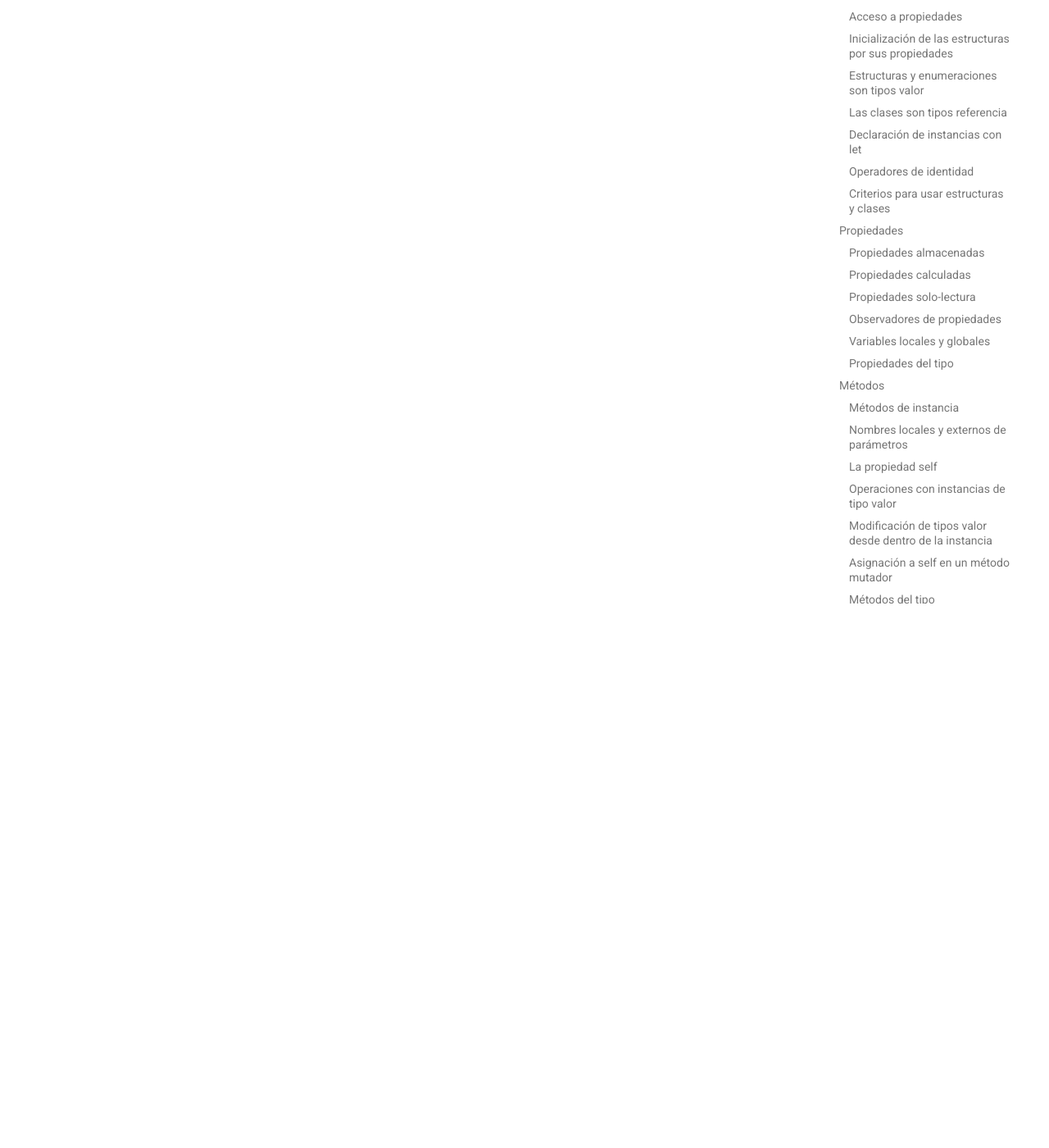
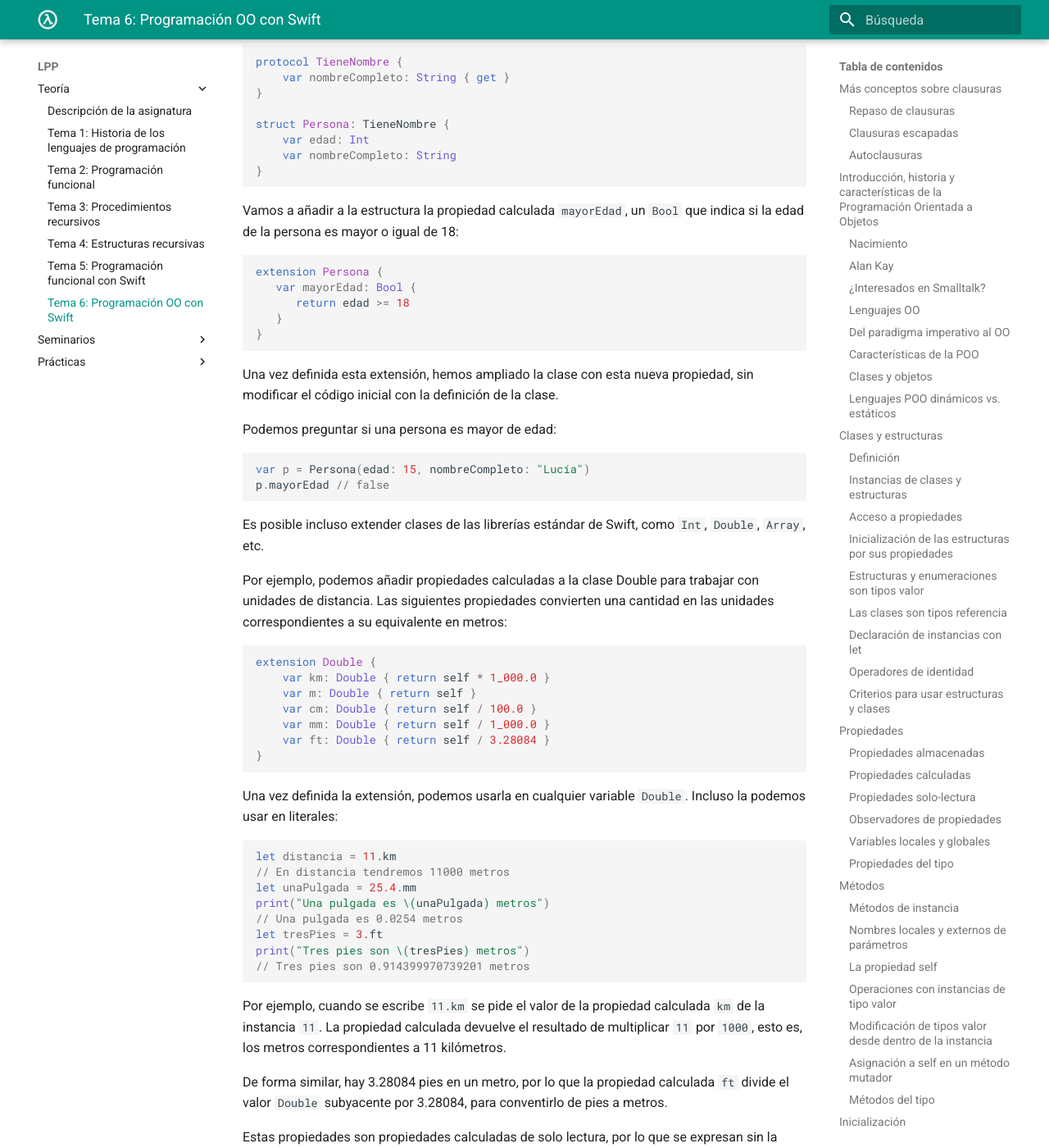
Before and after one commit to domingogallardo/apuntes-lpp, an MkDocs documentation site: the page built from docs/teoria/tema06-programacion-orientada-objetos-swift/tema06-programacion-orientada-objetos-swift.md, in a window 1280 px wide and 1400 px high, scrolled down 49289 px. Shown: the whole window at 82% size. Built offline with MkDocs 1.6.1 and Material for MkDocs 9.7.7, drawn with Linux system fonts in a browser that asks for light colours; some of the changed text lies outside the part shown.

Commit message:
Última semana

````diff
--- a/docs/teoria/tema06-programacion-orientada-objetos-swift/tema06-programacion-orientada-objetos-swift.md
+++ b/docs/teoria/tema06-programacion-orientada-objetos-swift/tema06-programacion-orientada-objetos-swift.md
@@ -2583,7 +2583,6 @@ embargo, en el momento en se almacenan en la constante
 `objetoConArea`, sólo se sabe que son del tipo `TieneArea`, por lo que
 sólo podremos acceder a su propiedad `area`.
 
-<!--
 
 ## Extensiones
 
@@ -2594,7 +2593,7 @@ conoce como _modelado retroactivo_).
 
 Entre otras cosas, las extensiones pueden:
 
-- Añadir propiedades calculadas de instancia y de tipo
+- Añadir **propiedades calculadas** de instancia y de tipo
 - Definir métodos de instancia y de tipo
 - Proporcionar nuevos inicializadores
 - Hacer que un tipo existente se ajuste a un protocolo
@@ -2602,10 +2601,12 @@ Entre otras cosas, las extensiones pueden:
 
 ### Sintaxis
 
-Para declarar una extensión hay que usar la palabra clave `extension`:
-
-```swift
-extension UnTipo {
+Para declarar una extensión hay que usar la palabra clave `extension`,
+indicando después el tipo que se quiere extender (enumeración, clase,
+estructura o protocolo)
+
+```swift
+extension UnTipoExistente {
     // nueva funcionalidad para añadir a UnTipo
 }
 ```
@@ -2613,9 +2614,21 @@ extension UnTipo {
 ### Propiedades calculadas
 
 Las extensiones pueden añadir propiedades calculadas de instancias y
-de tipos. Como primer ejemplo, vamos a añadir a la clase persona
-definida anteriormente la propiedad calculada `mayorEdad`, un `Bool` que
-indica si la edad de la persona es mayor o igual de 18:
+de tipos. Como primer ejemplo, recordemos el tipo `Persona`:
+
+```swift
+protocol TieneNombre {
+    var nombreCompleto: String { get }
+}
+
+struct Persona: TieneNombre {
+    var edad: Int
+    var nombreCompleto: String
+}
+```
+
+Vamos a añadir a la estructura la propiedad calculada `mayorEdad`, un
+`Bool` que indica si la edad de la persona es mayor o igual de 18:
 
 ```swift
 extension Persona {
@@ -2653,6 +2666,12 @@ extension Double {
     var mm: Double { return self / 1_000.0 }
     var ft: Double { return self / 3.28084 }
 }
+```
+
+Una vez definida la extensión, podemos usarla en cualquier variable
+`Double`. Incluso la podemos usar en literales:
+
+```swift
 let distancia = 11.km
 // En distancia tendremos 11000 metros
 let unaPulgada = 25.4.mm
@@ -2699,10 +2711,8 @@ nuestros propios tipos como parámetros de la inicialización, o para
 proporcionar opciones adicionales que no estaban incluidos en la
 implementación original del tipo.
 
-El siguiente ejemplo define una estructura `Rectangulo` que representa
-un rectángulo geométrico. Este ejemplo también define dos estructuras
-auxiliares llamadas `Tamaño` y `Punto`, que proporcionan valores por
-defecto de 0.0 a todas sus propiedades:
+Recordemos la estructura `Rectangulo`, definida por un `Punto` y un
+`Tamaño`. Supongamos que la definimos sin inicializadores:
 
 ```swift
 struct Tamaño {
@@ -2717,10 +2727,10 @@ struct Rectangulo {
 }
 ```
 
-Debido a que la estructura `Rectangulo` proporciona valores por
-defecto para todas sus propiedades, tiene un inicializador por defecto
-que puede utilizarse para crear nuevas instancias. También podemos
-inicializarlo asignando todas sus propieades:
+Recordemos que debido a que la estructura `Rectangulo` proporciona
+valores por defecto para todas sus propiedades, tiene un inicializador
+por defecto que puede utilizarse para crear nuevas instancias. También
+podemos inicializarlo asignando todas sus propieades:
 
 ```swift
 let rectanguloPorDefecto = Rectangulo()
@@ -2759,7 +2769,8 @@ propiedades:
 Las extensiones pueden añadir nuevos métodos de instancia y nuevos
 métodos del tipo.
 
-Por ejemplo, podemos añadir el método `descripcion()` a la estructura `Persona`:
+Por ejemplo, podemos añadir el método `descripcion()` a la estructura
+`Persona`:
 
 ```swift
 extension Persona {
@@ -2773,8 +2784,8 @@ print(reedRichards.descripcion())
 ```
 
 También podemos añadir métodos a clases y estructuras importadas. Por
-ejemplo podemos añadir un nuevo método de
-instancia llamado `repeticiones` al tipo `Int`:
+ejemplo podemos añadir un nuevo método de instancia llamado
+`repeticiones` al tipo `Int`:
 
 
 ```swift
@@ -3052,10 +3063,13 @@ binario, esta función operador toma dos parámetros de entrada de tipo
 
 En esta implementación, llamamos a los parámetros de entrada
 `izquierdo` y `derecho` para representar las instancias de `Vector2D`
-que estarán a la izquierda y a la derecha del operador `+`. La función
-devuelve una nueva instancia de `Vector2D`, cuyas propiedades `x` e
-`y` se inicializan con la suma de las propiedades `x` e `y` de las
-instancias de `Vector2D` que se están sumando.
+que estarán a la izquierda y a la derecha del operador `+`. Son
+nombres arbitrarios, lo importante es la posición. El primer parámetro
+de la función es el que hace de primer operador.
+
+La función devuelve una nueva instancia de `Vector2D`, cuyas
+propiedades `x` e `y` se inicializan con la suma de las propiedades
+`x` e `y` de las instancias de `Vector2D` que se están sumando.
 
 La función se define globalmente, más que como un método en la
 estructura `Vector2D`, para que pueda usarse como un operador infijo
@@ -3106,21 +3120,23 @@ let tambienPositivo = -negativo
 
 ### Operadores de equivalencia
 
-Como ya hemos visto, las clases y estructuras construidas no tienen
-una implementación por defecto de los operadores "igual a" (`==`) y
-"no igual a" (`!=`). No es posible para Swift adivinar qué valores
-serán "iguales" en nuestras clases, porque el significado de "igual"
-depende del papel que esos tipos juegan en nuestro código.
-
-Para poder usar los operadores de igualdad en nuestros propios tipos,
-debemos proporcionar una implementación de la misma forma que para
-otros operadores infijos.
-
-Lo hacemos definiendo una extensión que cumple el protocolo
+Como ya hemos visto, las clases no tienen una implementación por
+defecto de los operadores "igual a" (`==`) y "no igual a" (`!=`), pero
+las estructuras sí (a partir de Swift 5). Debemos proporcionar una
+implementación de la misma forma que para otros operadores infijos.
+
+A partir de Swift 5 si declaramos que la estructura cumple el
+protocolo `Equatable` el compilador de Swift implementa una
+comparación por defecto, siempre que todas las propiedades de la
+estructura sean a su vez `Equatable`.
+
+En Swift 4 para implementar la igualdad en la estructura `Vector2D`
+tenemos que definir una extensión que cumple el protocolo
 `Equatable`. De esta forma, como ya hemos visto anteriormente,
 conseguimos la implementación por defecto del operador `!=`:
 
 ```swift
+// Swift 4
 extension Vector2D: Equatable {
    static func == (izquierdo: Vector2D, derecho: Vector2D) -> Bool {
        return (izquierdo.x == derecho.x) && (izquierdo.y == derecho.y)
@@ -3136,6 +3152,14 @@ lo que esta es la lógica usada por la implementación.
 
 La implementación por defecto del operador "no igual a" (`!=`),
 simplemente devuelve el inversa del resultado del operador "igual a".
+
+En Swift 5 basta con declarar con la extensión que el `Vector2D`
+cumple el protocolo:
+
+```swift
+// Swift 5
+extension Vector2D: Equatable {}
+```
 
 Ahora podemos usar estos operadores para chequear si dos instancias de
 `Vector2D` son equivalentes:
@@ -3263,7 +3287,6 @@ if let topItem = stackOfStrings.topItem {
     - [Extensiones](https://developer.apple.com/library/ios/documentation/Swift/Conceptual/Swift_Programming_Language/Extensions.html#//apple_ref/doc/uid/TP40014097-CH24-ID151)
     - [Funciones operador](https://developer.apple.com/library/ios/documentation/Swift/Conceptual/Swift_Programming_Language/AdvancedOperators.html#//apple_ref/doc/uid/TP40014097-CH27-ID28)
     - [Genéricos](https://developer.apple.com/library/content/documentation/Swift/Conceptual/Swift_Programming_Language/Generics.html#//apple_ref/doc/uid/TP40014097-CH26-ID179)
--->
 
 ----
 
````
Also changed, not shown: other parts of docs/teoria/tema06-programacion-orientada-objetos-swift/tema06-programacion-orientada-objetos-swift.md (+1 -8 lines).
